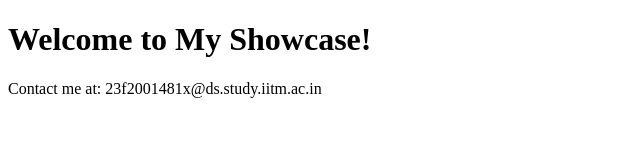
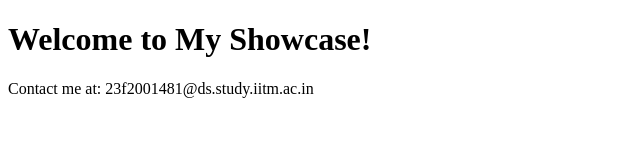
Before and after one commit to Dipshikha23f2/week.github.io, a plain HTML site: page index.html in a window 1280 px wide. Shown: the full height of the page, 0-640 px from the left. Drawn offline with Linux system fonts and the light colour scheme.

Commit message:
Update index.html

```diff
--- a/index.html
+++ b/index.html
@@ -5,6 +5,6 @@
 </head>
 <body>
   <h1>Welcome to My Showcase!</h1>
-  <p>Contact me at: <!--email_off-->23f2001481x@ds.study.iitm.ac.in<!--/email_off--></p>
+  <p>Contact me at: <!--email_off-->23f2001481@ds.study.iitm.ac.in<!--/email_off--></p>
 </body>
 </html>
```
